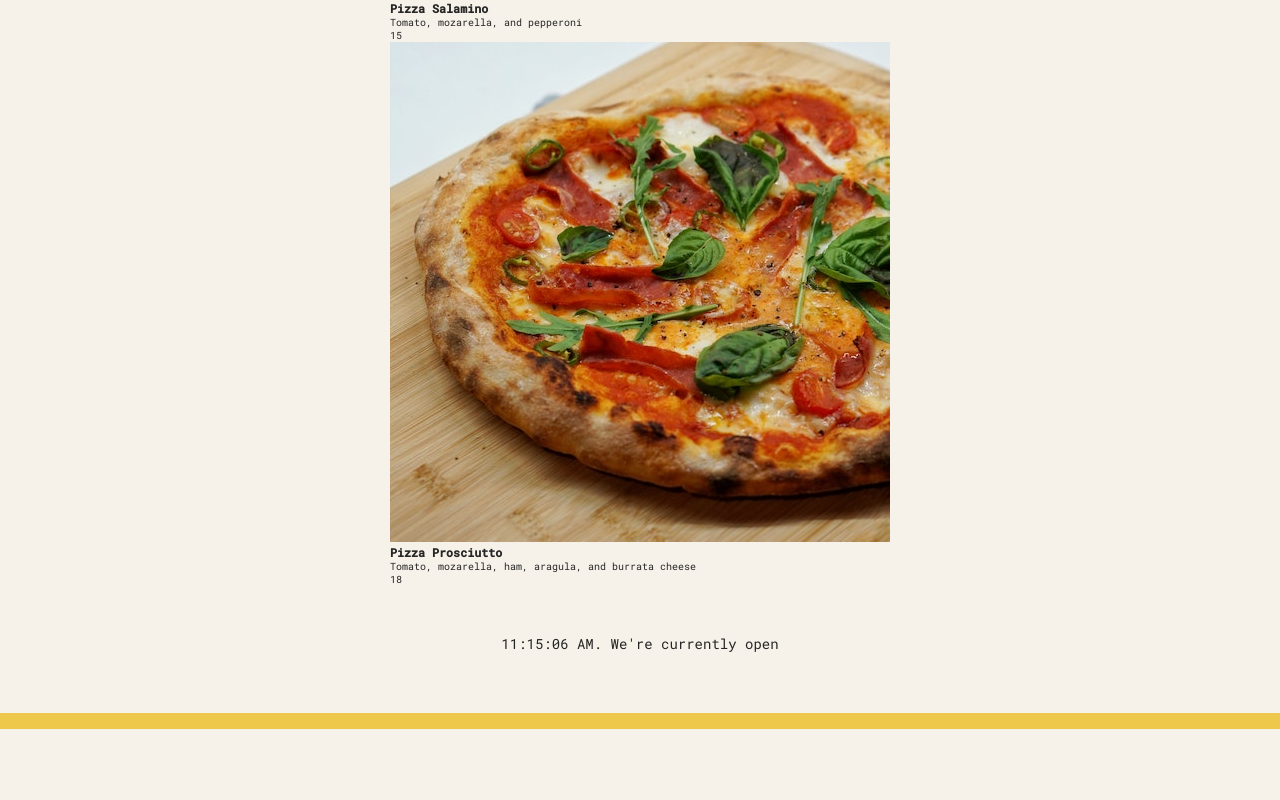
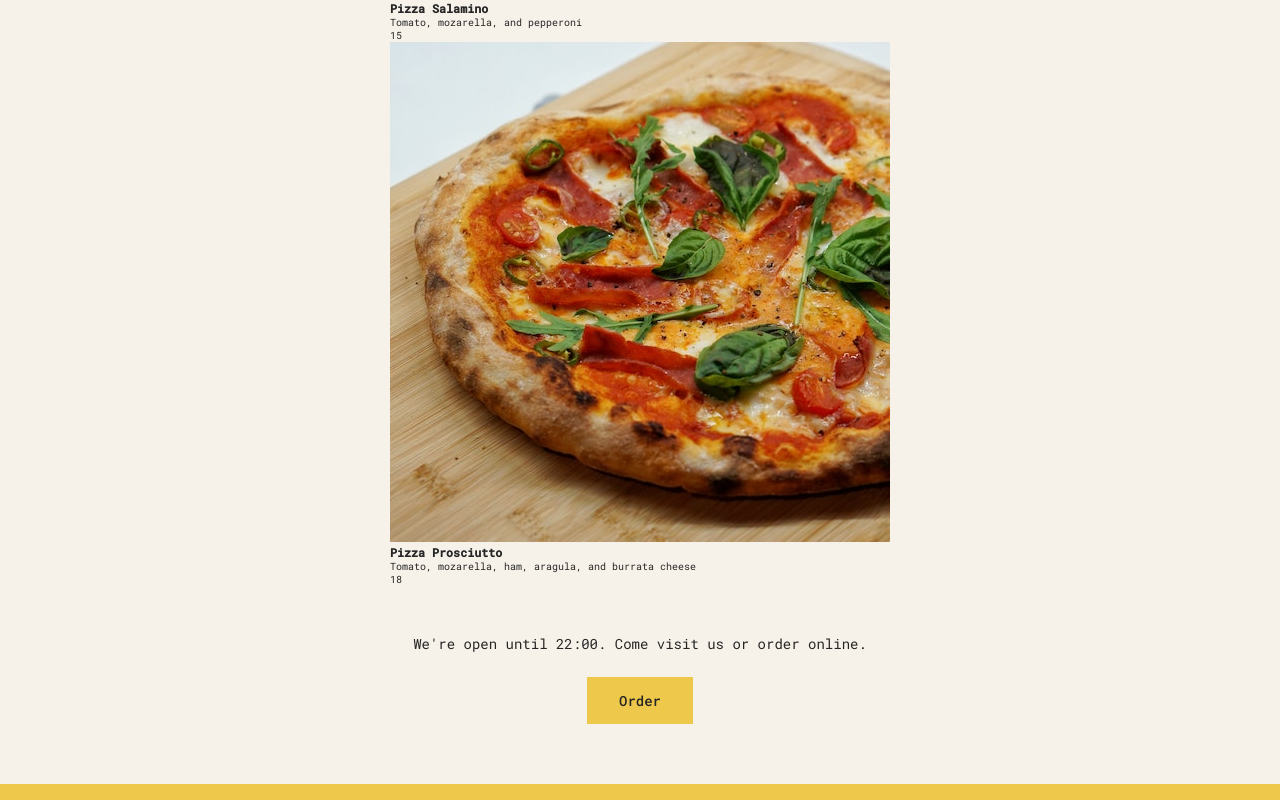
Before and after one commit to AmaduKamara/pizza-menu-app, a React (Create React App) app: page / in a window 1280 px wide. Shown: the part 2856-3656 px from the top of the page. Before the commit the page ends 3585 px from the top, so only its background shows below. Built offline with nearby package versions, Linux system fonts and the light colour scheme.

Commit message:
Conditional rendering upon open hours

```diff
--- a/src/components/Footer.jsx
+++ b/src/components/Footer.jsx
@@ -2,7 +2,7 @@
 
 const Footer = () => {
   const hour = new Date().getHours();
-  const openHour = 12;
+  const openHour = 8;
   const closeHour = 22;
   const isOpen = hour >= openHour && hour <= closeHour;
 
@@ -11,7 +11,12 @@
 
   return (
     <footer className="footer">
-      {new Date().toLocaleTimeString()}. We're currently open
+      {isOpen && (
+        <div className="order">
+          <p>We're open until {closeHour}:00. Come visit us or order online.</p>
+          <button className="btn">Order</button>
+        </div>
+      )}
     </footer>
   );
 };
```
